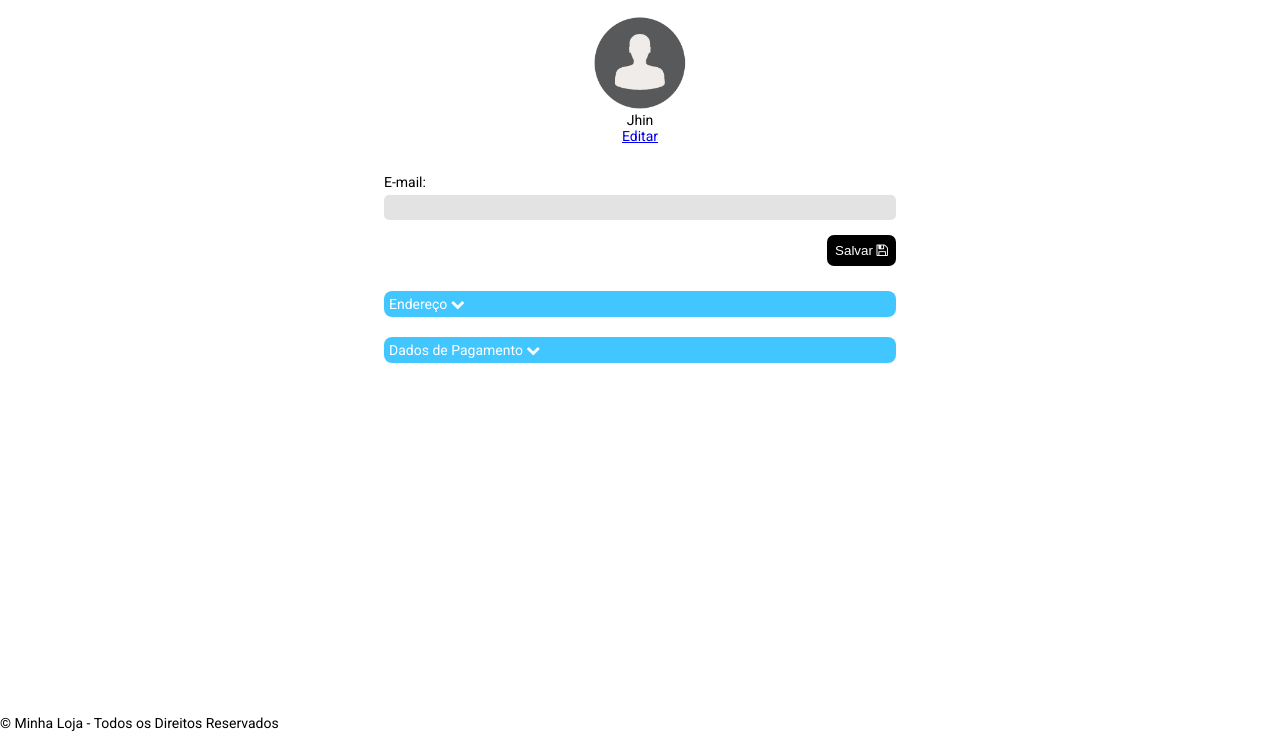
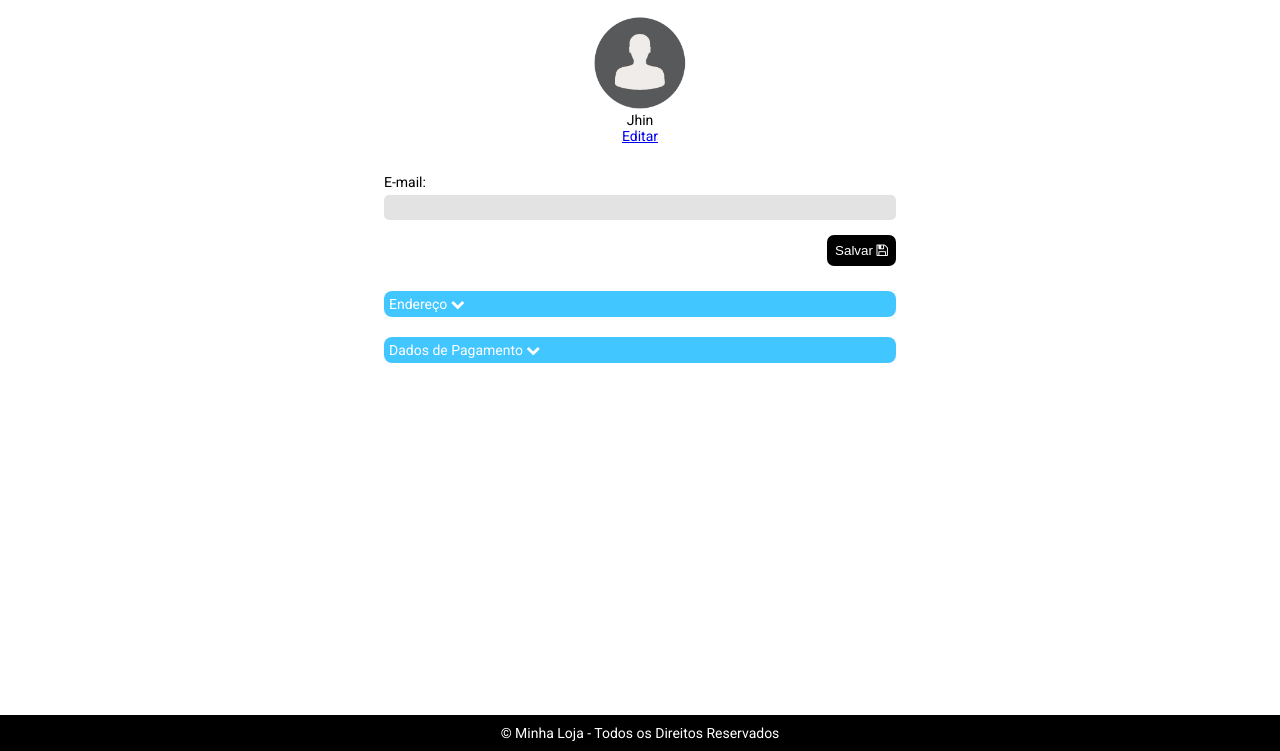
Before and after one commit to JhinXX4/loja-virtual, a plain HTML site: page perfil.html in a window 1280 px wide. Shown: the part 69-820 px from the top of the page. Drawn offline with Linux system fonts and the light colour scheme.

Commit message:
Estabilizar rodapé da tela de perfil

```diff
--- a/css/perfil.css
+++ b/css/perfil.css
@@ -108,3 +108,10 @@ nav {
 .user-menu > a >span{
    font-size: .6em;
 }
+
+footer{
+    text-align: center;
+    background-color: black;
+    color: var(--navbar-color);
+    padding: 10px 0;
+}
```
